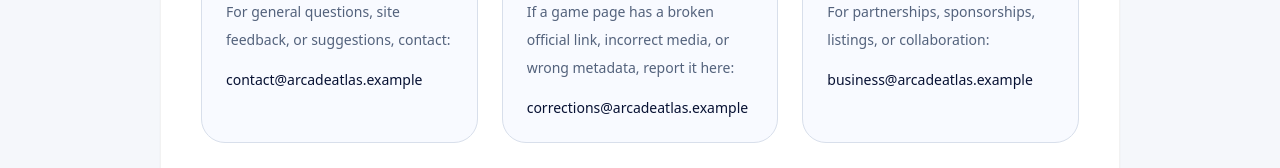
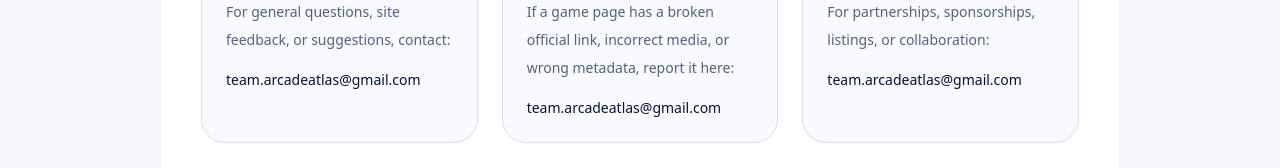
Before and after one commit to NikunjJK/arcade-atlas, a Next.js app: page /contact in a window 1280 px wide. Shown: the part 476-644 px from the top of the page. Built offline with nearby package versions, Linux system fonts and the light colour scheme.

Commit message:
Update contact emails

```diff
--- a/app/contact/page.tsx
+++ b/app/contact/page.tsx
@@ -39,7 +39,7 @@ export default function ContactPage() {
                 For general questions, site feedback, or suggestions, contact:
               </p>
               <p className="mt-4 text-sm font-medium text-[#071133]">
-                contact@arcadeatlas.example
+                team.arcadeatlas@gmail.com
               </p>
             </div>
 
@@ -53,7 +53,7 @@ export default function ContactPage() {
                 metadata, report it here:
               </p>
               <p className="mt-4 text-sm font-medium text-[#071133]">
-                corrections@arcadeatlas.example
+                team.arcadeatlas@gmail.com
               </p>
             </div>
 
@@ -66,7 +66,7 @@ export default function ContactPage() {
                 For partnerships, sponsorships, listings, or collaboration:
               </p>
               <p className="mt-4 text-sm font-medium text-[#071133]">
-                business@arcadeatlas.example
+                team.arcadeatlas@gmail.com
               </p>
             </div>
           </div>
```
